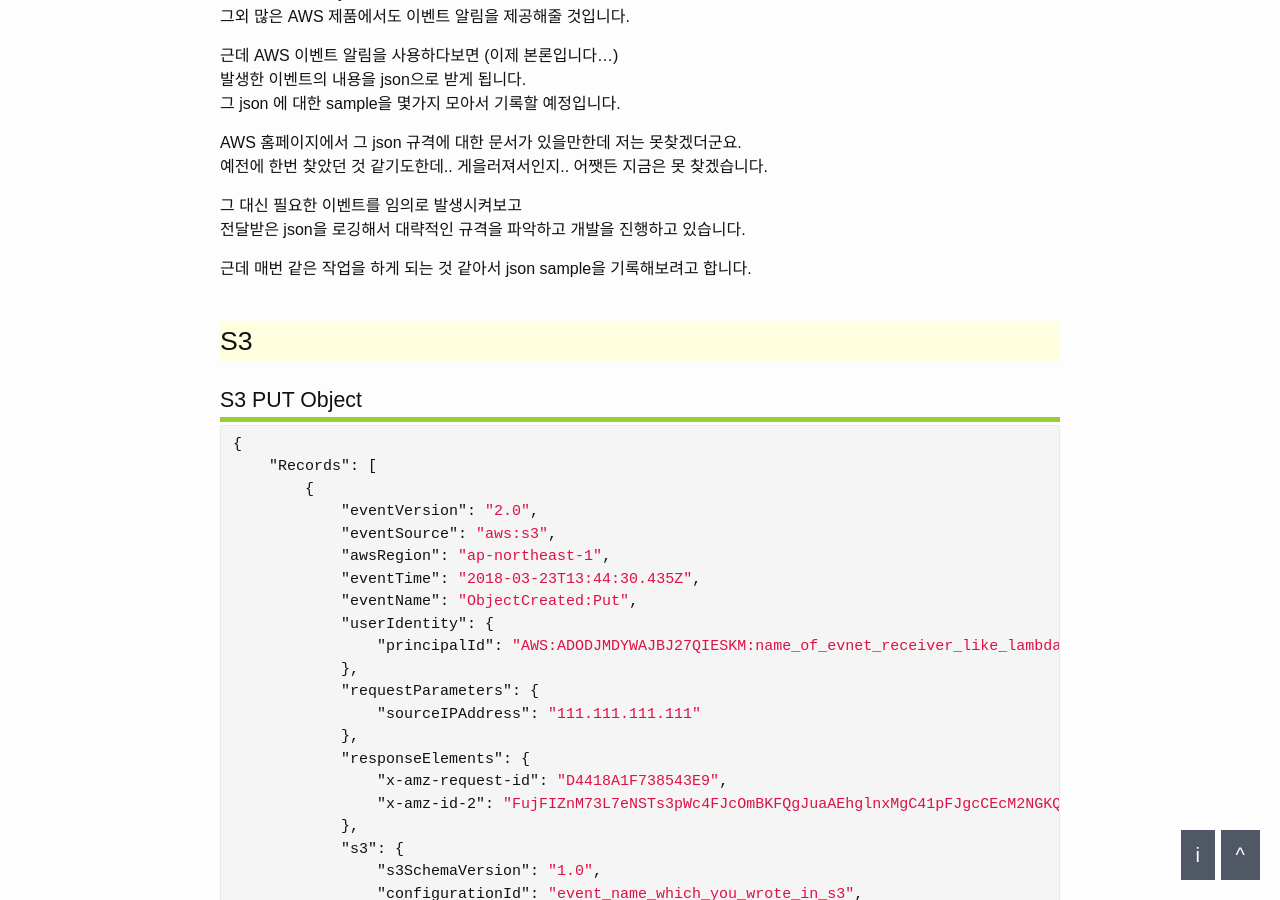
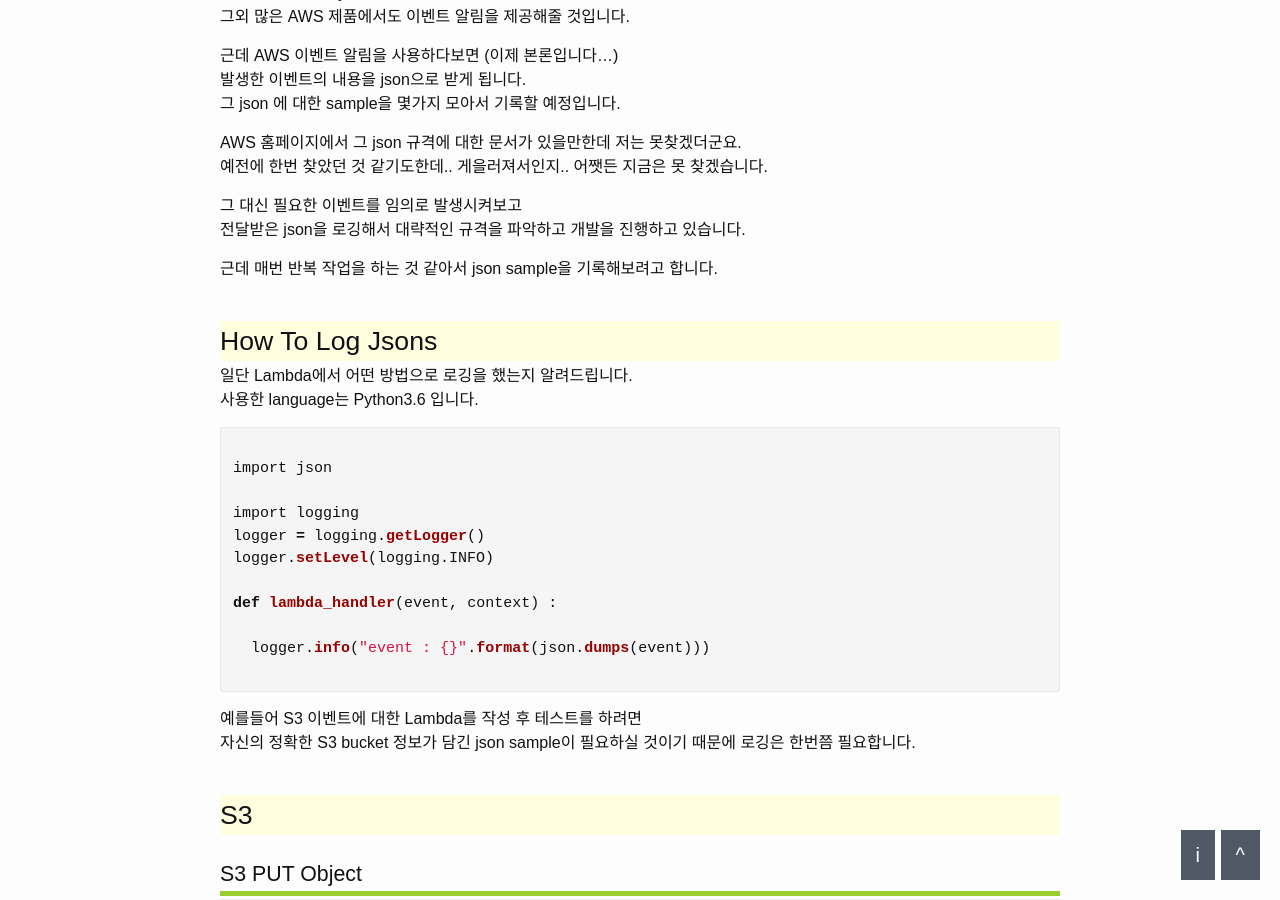
Before and after one commit to dveamer/dveamer.github.io, a Jekyll site: the page built from _posts/BackEnd/2018-03-23-SampleJsonOfAwsEvents.md, in a window 1280 px wide and 900 px high, scrolled down 679 px. Built offline with Jekyll 4.4.1, drawn with Linux system fonts in a browser that asks for light colours; comment, search, counter and statistics services are not loaded; some of the changed text lies outside the part shown.

Commit message:
homepage

```diff
--- a/_posts/BackEnd/2018-03-23-SampleJsonOfAwsEvents.md
+++ b/_posts/BackEnd/2018-03-23-SampleJsonOfAwsEvents.md
@@ -30,7 +30,29 @@
 그 대신 필요한 이벤트를 임의로 발생시켜보고
 전달받은 json을 로깅해서 대략적인 규격을 파악하고 개발을 진행하고 있습니다.
 
-근데 매번 같은 작업을 하게 되는 것 같아서 json sample을 기록해보려고 합니다.
+근데 매번 반복 작업을 하는 것 같아서 json sample을 기록해보려고 합니다.
+
+# How To Log Jsons
+
+일단 Lambda에서 어떤 방법으로 로깅을 했는지 알려드립니다.
+사용한 language는 Python3.6 입니다.
+
+~~~python
+
+import json
+
+import logging
+logger = logging.getLogger()
+logger.setLevel(logging.INFO)
+
+def lambda_handler(event, context) :
+
+  logger.info("event : {}".format(json.dumps(event)))
+
+~~~
+
+예를들어 S3 이벤트에 대한 Lambda를 작성 후 테스트를 하려면
+자신의 정확한 S3 bucket 정보가 담긴 json sample이 필요하실 것이기 때문에 로깅은 한번쯤 필요합니다.
 
 # S3
 
@@ -76,3 +98,20 @@
     ]
 }
 ~~~
+
+
+# CloudWatch Events
+
+~~~json
+{
+  'version': '0',
+  'id': '2de27334-3716-fy7e-5x43-dwf1a5ac5447',
+  'detail-type': 'Scheduled Event',
+  'source': 'aws.events',
+  'account': '141855812477',
+  'time': '2018-04-03T16:07:58Z',
+  'region': 'ap-northeast-1',
+  'resources': ['arn:aws:events:ap-northeast-1:141855812477:rule/scheduled_event_name_which_you_wrote'],
+  'detail': {}
+}
+~~~
```
